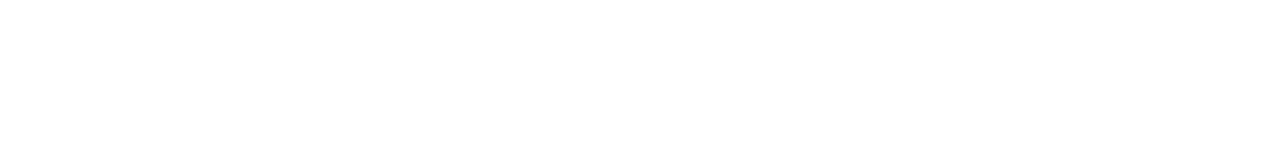
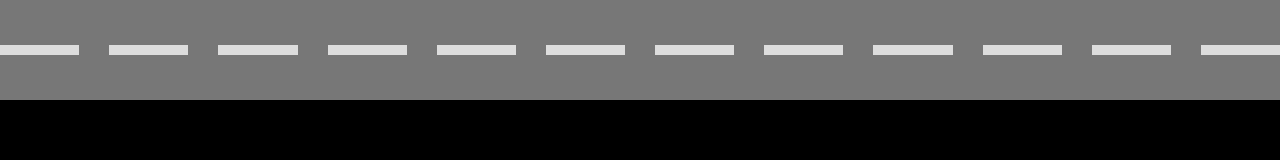
Before and after one commit to Anderson-reis7/projet-elevador, a plain HTML site: page index.html in a window 1280 px wide. Drawn offline with Linux system fonts and the light colour scheme.

Commit message:
UPDATE: Criando a rua do projeto

```diff
--- /dev/null
+++ b/css/style.css
@@ -0,0 +1,29 @@
+/*! CSS Gerais */
+* {
+  box-sizing: border-box;
+}
+
+body {
+  margin: 0;
+  display: flex;
+  flex-direction: column;
+  background-color: #000;
+}
+
+/*! CSS dos controles */
+
+/*! CSS rua */
+
+.rua {
+  display: flex;
+  align-items: center;
+  height: 100px;
+  background-color: #777;
+  gap: 30px;
+}
+
+.rua > .faixa {
+  flex: 1;
+  height: 10px;
+  background-color: #dddddd;
+}
--- a/index.html
+++ b/index.html
@@ -1,11 +1,17 @@
 <!DOCTYPE html>
 <html lang="pt-br">
+
 <head>
   <meta charset="UTF-8">
   <meta name="viewport" content="width=device-width, initial-scale=1.0">
   <title>Elevador</title>
+  <link rel="stylesheet" href="./css/style.css">
 </head>
+
 <body>
-
+  <div class="controles"></div>
+  <div class="calcada"></div>
+  <div class="rua" faixas="12"></div>
 </body>
+<script src="./script/rua.js"></script>
 </html>
--- /dev/null
+++ b/script/rua.js
@@ -0,0 +1,15 @@
+(function () {
+  function criarFaixas() {
+    const elementosComFaixas = document.querySelectorAll("[faixas]");
+    elementosComFaixas.forEach((element) => {
+      const qtde = +element.getAttribute("faixas");
+      for (let i = 0; i < qtde; i++) {
+        const faixa = document.createElement("div");
+        faixa.classList.add("faixa");
+        element.appendChild(faixa);
+      }
+    });
+  }
+
+  criarFaixas();
+})();
```
